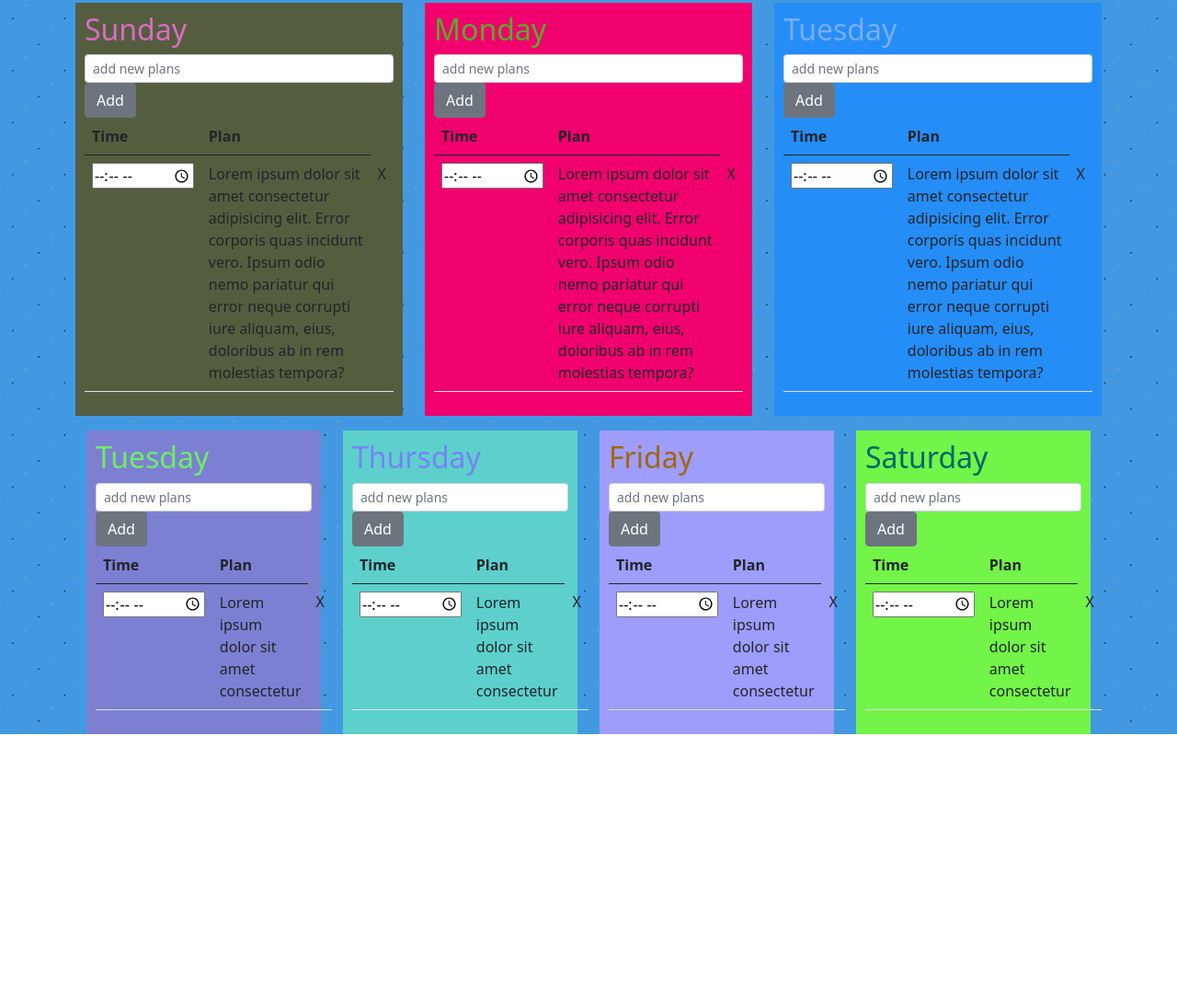
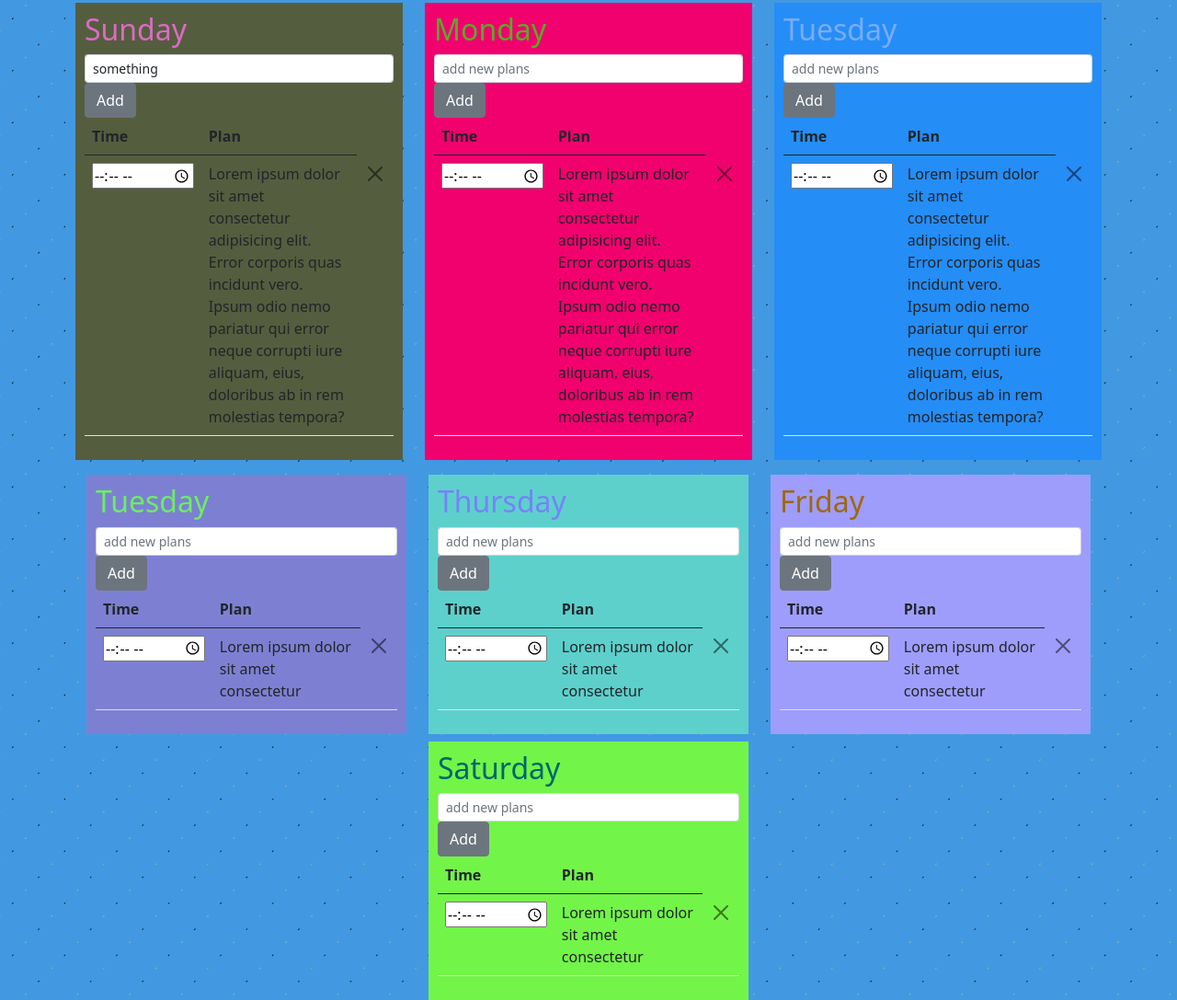
Before and after one commit to dwikbtn/simple-vanilaJs-project, a website: page projects/dailyPlaner/dailyPlanner.html in a window 1280 px wide. Shown: the part 333-1420 px from the top of the page at 92% size. Before the commit the page ends 1131 px from the top, so only its background shows below. Drawn offline with nearby package versions, Linux system fonts and the light colour scheme.

Commit message:
adding new list

```diff
--- a/projects/dailyPlaner/dailyPlanner.html
+++ b/projects/dailyPlaner/dailyPlanner.html
@@ -17,7 +17,7 @@
         <div class="sunday day col-sm-4 ">
           <div class="day-margin">
             <h2>Sunday</h2>
-              <input type="text"class='form-control form-control-sm add-planner' placeholder="add new plans" >
+              <input type="text"class='form-control form-control-sm add-planner' placeholder="add new plans" value="something" >
               <button type="button" class="btn btn-secondary">Add</button>
               <div class="listPlan">
                 <table class="table">
@@ -88,7 +88,7 @@
       <!-- new row -->
       <div class="row justify-content-md-center mt-3">
         <!-- day 4 -->
-        <div class="wednesday day col-sm-3 ">
+        <div class="wednesday day col-sm-4 ">
           <div class="day-margin">
             <h2>Tuesday</h2>
               <input type="text"class='form-control form-control-sm add-planner' placeholder="add new plans" >
@@ -112,7 +112,7 @@
           </div>
         </div>
         <!-- day 5 -->
-        <div class="Thursday day col-sm-3 ">
+        <div class="Thursday day col-sm-4 ">
           <div class="day-margin">
             <h2>Thursday</h2>
               <input type="text"class='form-control form-control-sm add-planner' placeholder="add new plans" >
@@ -136,7 +136,7 @@
           </div>
         </div>
         <!-- day 6 -->
-        <div class="friday day col-sm-3 ">
+        <div class="friday day col-sm-4 ">
           <div class="day-margin">
             <h2>Friday</h2>
               <input type="text"class='form-control form-control-sm add-planner' placeholder="add new plans" >
@@ -160,7 +160,7 @@
           </div>
         </div>
         <!-- day 7 -->
-        <div class="saturday day col-sm-3 ">
+        <div class="saturday day col-sm-4 mt-2 ">
           <div class="day-margin">
             <h2>Saturday</h2>
               <input type="text"class='form-control form-control-sm add-planner' placeholder="add new plans" >
--- a/projects/dailyPlaner/dailyPlanner.js
+++ b/projects/dailyPlaner/dailyPlanner.js
@@ -36,14 +36,21 @@ function change_bg() {
 change_bg();
 random_day_color();
 
-//add close button in every list
+//add new list
+
+const newTd = document.createElement("td");
+const buttons = document.querySelectorAll("button.btn");
+const inputs = document.querySelectorAll("input.form-control");
+const inputArray = [...inputs];
 const tableData = document.querySelectorAll("tbody tr");
 
+//close button
 tableData.forEach((table) => {
   const addButton = document.createElement("td");
-  const closeText = document.createTextNode("X");
-  addButton.appendChild(closeText);
+  const classes = document.createElement("button");
+  classes.className = "btn-close";
+
+  addButton.appendChild(classes);
 
   table.appendChild(addButton);
-  console.log(table);
 });
```
